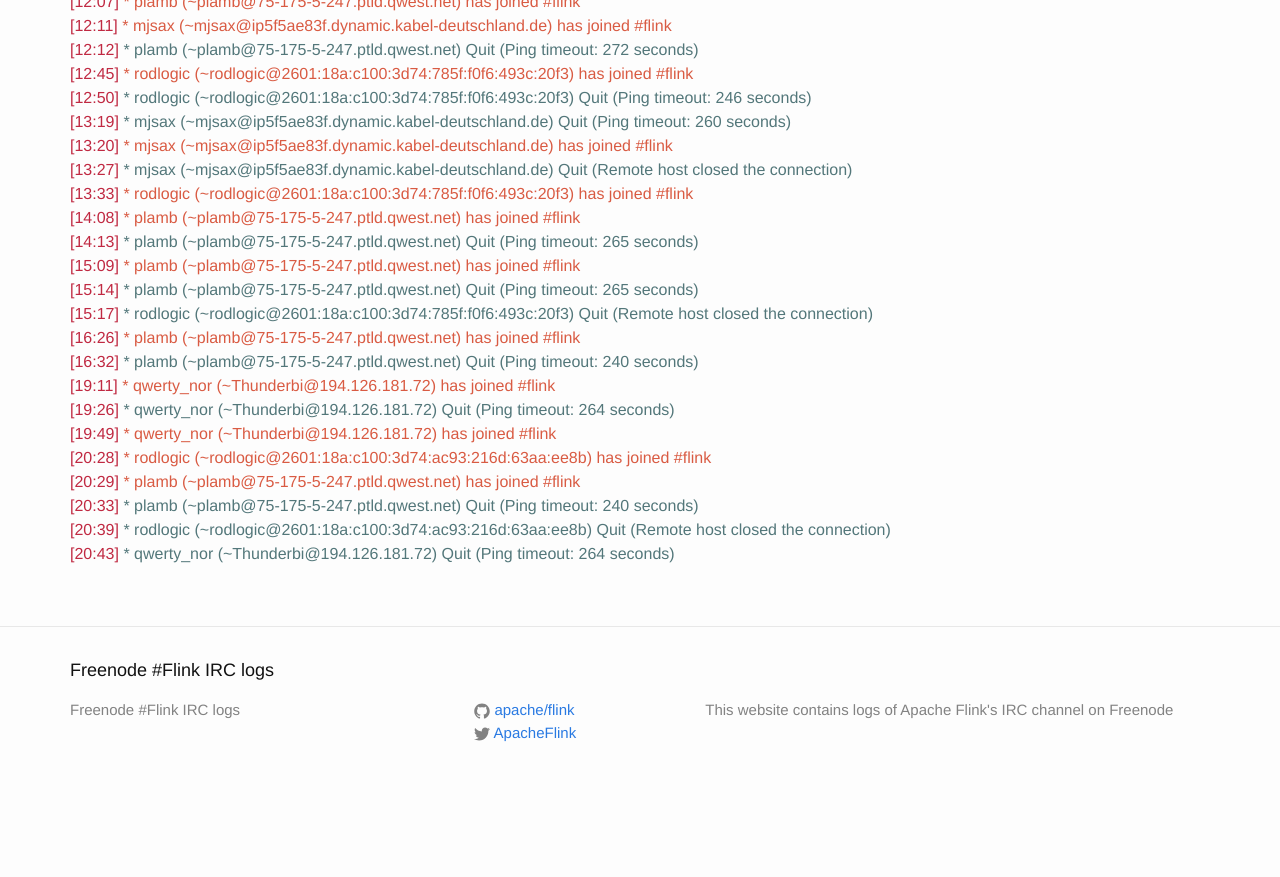
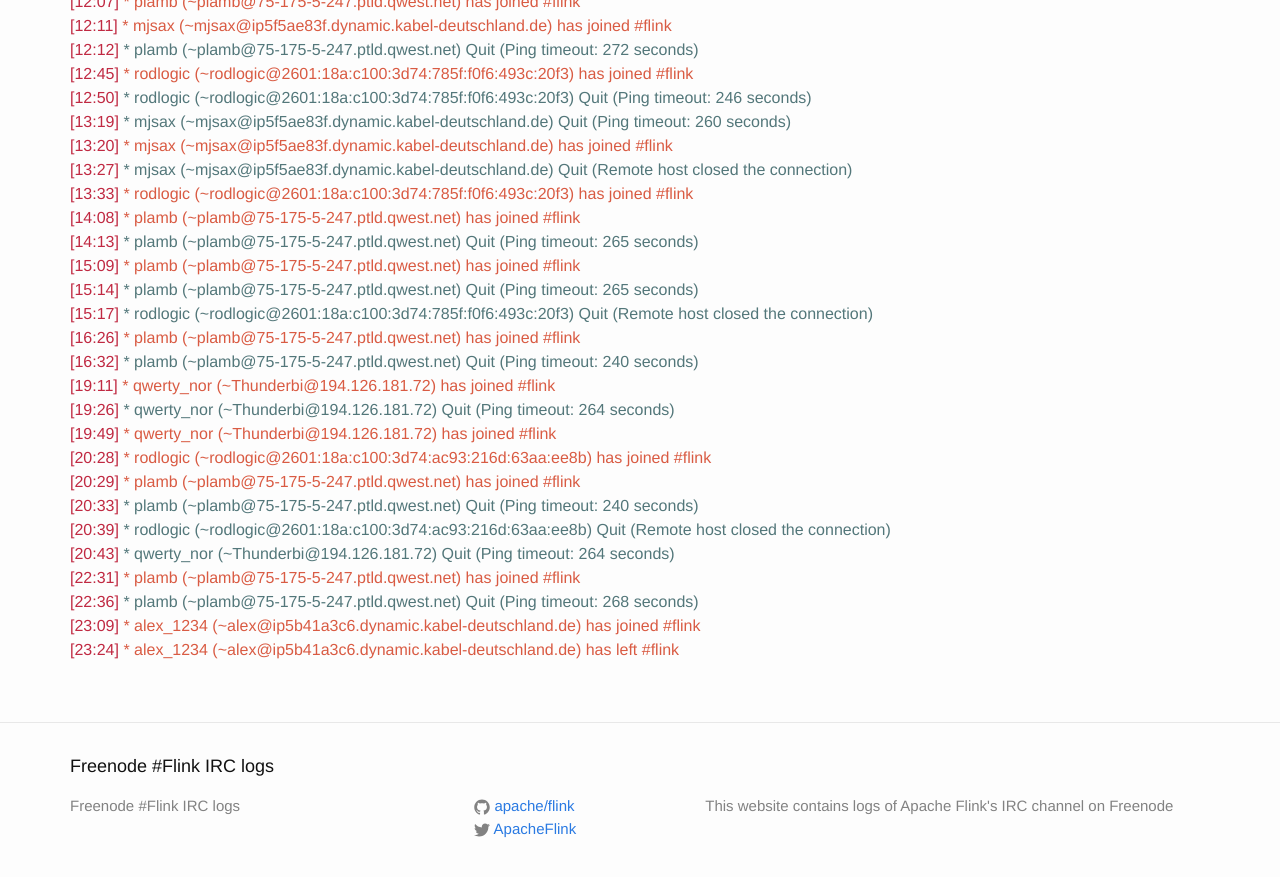
Before and after one commit to flink-irc-logs/flink-irc-logs.github.io, a Jekyll site: the page built from _posts/2015-10-18-logs.markdown, in a window 1280 px wide and 900 px high, scrolled down 666 px. Shown: the top 877 px of the window. Built offline with Jekyll 4.4.1, drawn with Linux system fonts in a browser that asks for light colours; before the commit the page ends 1470 px from its top, so only the background shows below that.

Commit message:
Update of the logs on Sun Oct 18 23:27:27 CEST 2015

```diff
--- a/_posts/2015-10-18-logs.markdown
+++ b/_posts/2015-10-18-logs.markdown
@@ -47,3 +47,7 @@
 <span class="irc-date">[20:33]</span> <span class="irc-navy">* plamb (~plamb@75-175-5-247.ptld.qwest.net) Quit (Ping timeout: 240 seconds)</span><br />
 <span class="irc-date">[20:39]</span> <span class="irc-navy">* rodlogic (~rodlogic@2601:18a:c100:3d74:ac93:216d:63aa:ee8b) Quit (Remote host closed the connection)</span><br />
 <span class="irc-date">[20:43]</span> <span class="irc-navy">* qwerty_nor (~Thunderbi@194.126.181.72) Quit (Ping timeout: 264 seconds)</span><br />
+<span class="irc-date">[22:31]</span> <span class="irc-green">* plamb (~plamb@75-175-5-247.ptld.qwest.net) has joined #flink</span><br />
+<span class="irc-date">[22:36]</span> <span class="irc-navy">* plamb (~plamb@75-175-5-247.ptld.qwest.net) Quit (Ping timeout: 268 seconds)</span><br />
+<span class="irc-date">[23:09]</span> <span class="irc-green">* alex_1234 (~alex@ip5b41a3c6.dynamic.kabel-deutschland.de) has joined #flink</span><br />
+<span class="irc-date">[23:24]</span> <span class="irc-green">* alex_1234 (~alex@ip5b41a3c6.dynamic.kabel-deutschland.de) has left #flink</span><br />
```
